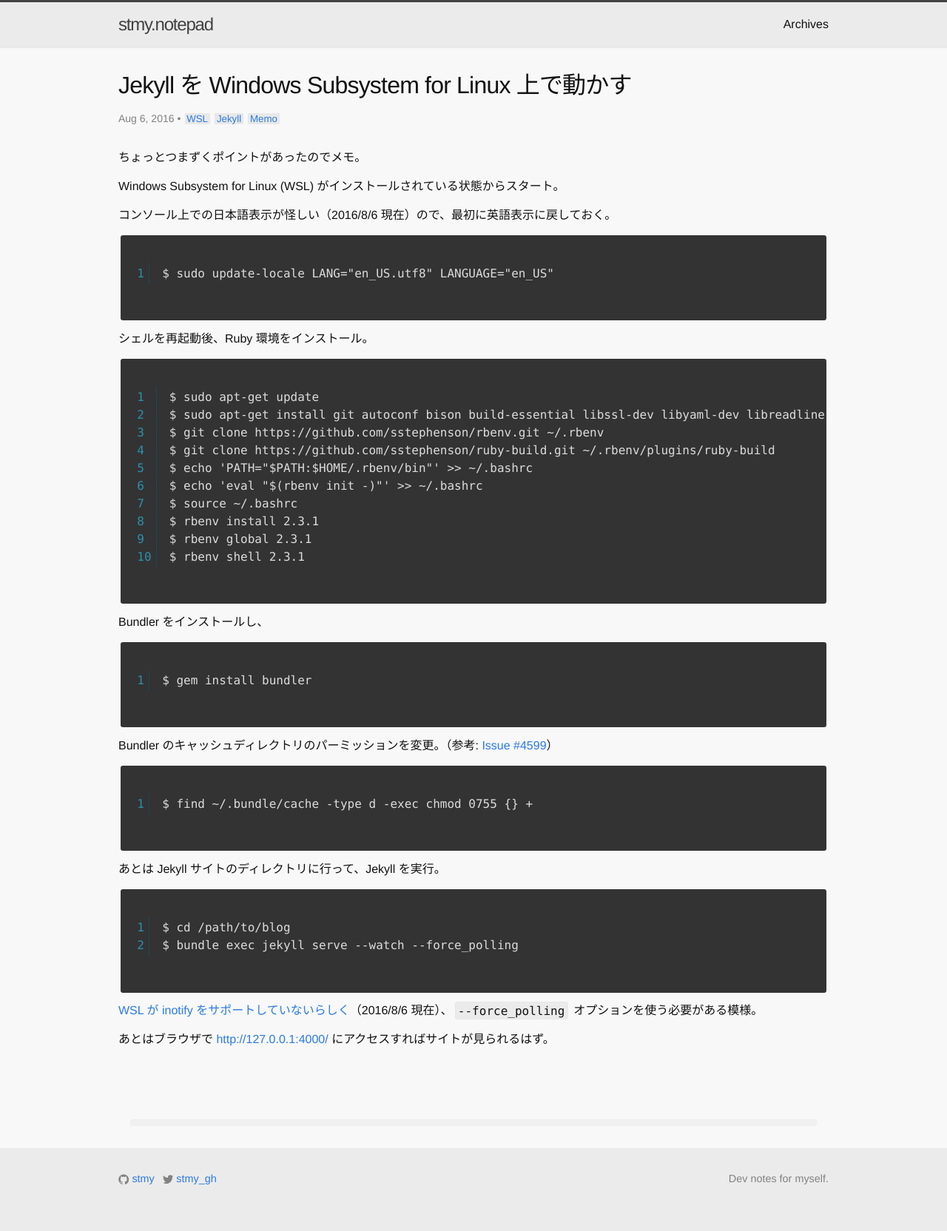
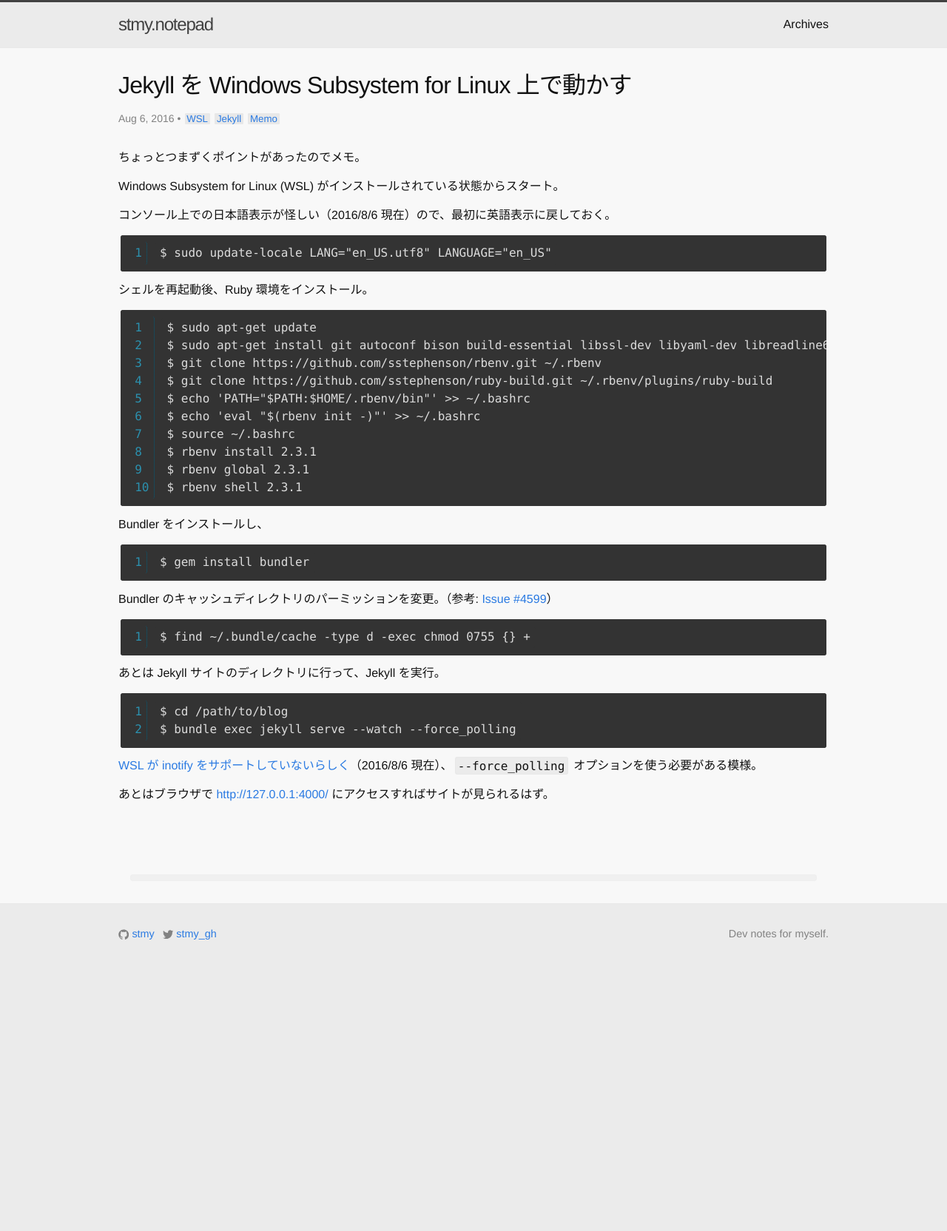
Before and after one commit to stmy/stmy.github.io, a Jekyll site: the page built from _posts/2016-08/2016-08-06-Jekyll-On-WSL.md, in a window 1280 px wide. Shown: the whole page at 74% size. Built offline with Jekyll 4.4.1, drawn with Linux system fonts in a browser that asks for light colours; nearby versions of some CDN libraries; some web fonts are replaced; comment, search, counter and statistics services are not loaded; after the commit the page ends 1333 px from its top, so only the background shows below that.

Commit message:
Fix hightlighting styles

```diff
--- a/_sass/_base.scss
+++ b/_sass/_base.scss
@@ -166,6 +166,10 @@
     overflow: auto;
 }
 
+pre.highlight {
+    margin: 0;
+}
+
 $scrollbar-width: 0.6em;
 $thumb-width: 0.4em;
 
@@ -206,6 +210,8 @@
         border: 0;
         padding-right: 0;
         padding-left: 0;
+        margin: 0;
+        padding: 0;
         border-radius: 0;
         background-color: transparent;
     }
```
